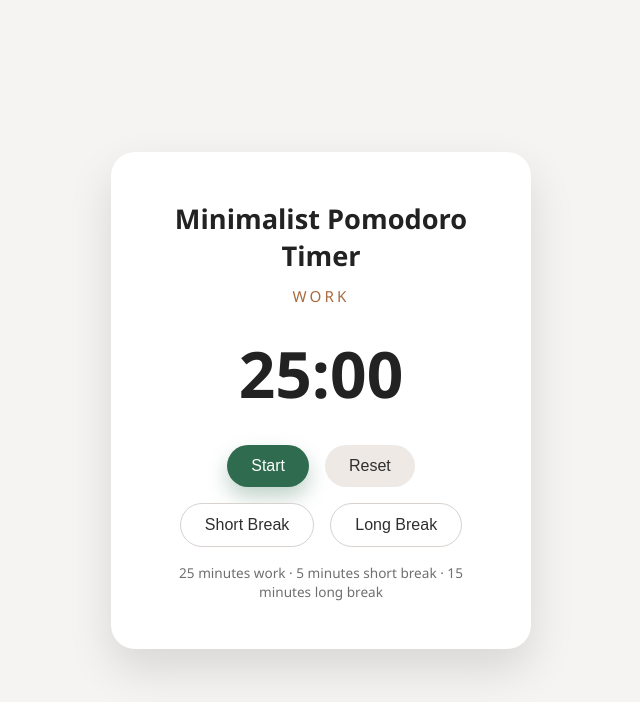
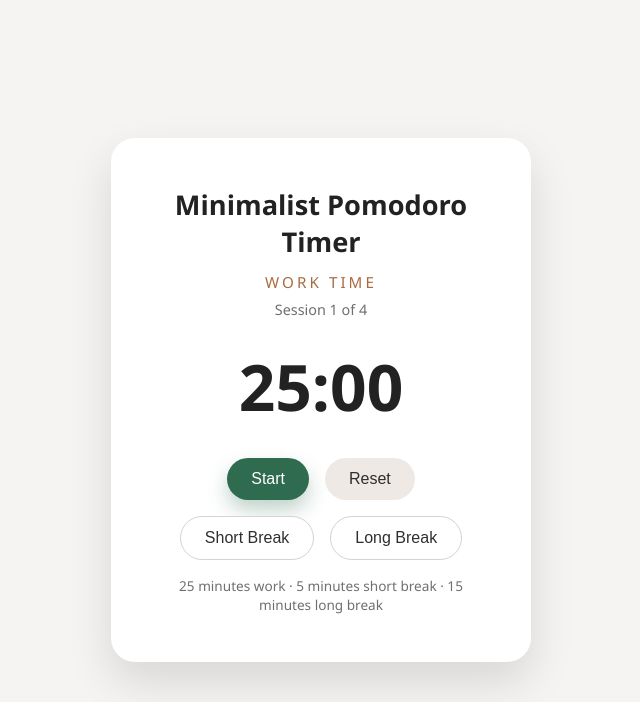
Before and after one commit to metanetabasova/Hakaton, a Flask app: page / in a window 1280 px wide. Shown: the top 702 px of the page, without its empty margins (319-959 px from the left). Run offline with Flask 3, Linux system fonts and the light colour scheme.

Commit message:
Add session counter and labeled break states

```diff
--- a/static/script.js
+++ b/static/script.js
@@ -1,5 +1,6 @@
 const timerDisplay = document.getElementById("timer");
 const sessionLabel = document.getElementById("session-label");
+const sessionCount = document.getElementById("session-count");
 const startBtn = document.getElementById("start-btn");
 const resetBtn = document.getElementById("reset-btn");
 const shortBreakBtn = document.getElementById("short-break-btn");
@@ -16,6 +17,7 @@ let isRunning = false;
 let isFocus = true;
 let intervalId = null;
 let completedFocusSessions = 0;
+let currentBreakType = "short";
 
 const formatTime = (seconds) => {
   const minutes = String(Math.floor(seconds / 60)).padStart(2, "0");
@@ -23,9 +25,22 @@ const formatTime = (seconds) => {
   return `${minutes}:${remainder}`;
 };
 
+const getSessionNumber = () => {
+  const completedInCycle = completedFocusSessions % cyclesUntilLongBreak;
+  if (isFocus) {
+    return completedInCycle + 1;
+  }
+  return completedInCycle === 0 ? cyclesUntilLongBreak : completedInCycle;
+};
+
 const updateDisplay = () => {
   timerDisplay.textContent = formatTime(timer);
-  sessionLabel.textContent = isFocus ? "Work" : "Break";
+  sessionLabel.textContent = isFocus
+    ? "Work Time"
+    : currentBreakType === "long"
+      ? "Long Break"
+      : "Short Break";
+  sessionCount.textContent = `Session ${getSessionNumber()} of ${cyclesUntilLongBreak}`;
   document.body.classList.toggle("work", isFocus);
   document.body.classList.toggle("break", !isFocus);
 };
@@ -34,6 +49,7 @@ const handleSessionEnd = () => {
   if (isFocus) {
     completedFocusSessions += 1;
     const isLongBreak = completedFocusSessions % cyclesUntilLongBreak === 0;
+    currentBreakType = isLongBreak ? "long" : "short";
     timer = isLongBreak ? longBreakDuration : shortBreakDuration;
     isFocus = false;
   } else {
@@ -73,14 +89,16 @@ const resetTimer = () => {
   isFocus = true;
   timer = focusDuration;
   completedFocusSessions = 0;
+  currentBreakType = "short";
   startBtn.textContent = "Start";
   updateDisplay();
 };
 
-const setBreak = (duration) => {
+const setBreak = (duration, breakType) => {
   clearInterval(intervalId);
   isRunning = false;
   isFocus = false;
+  currentBreakType = breakType;
   timer = duration;
   startBtn.textContent = "Start";
   updateDisplay();
@@ -88,7 +106,7 @@ const setBreak = (duration) => {
 
 startBtn.addEventListener("click", startTimer);
 resetBtn.addEventListener("click", resetTimer);
-shortBreakBtn.addEventListener("click", () => setBreak(shortBreakDuration));
-longBreakBtn.addEventListener("click", () => setBreak(longBreakDuration));
+shortBreakBtn.addEventListener("click", () => setBreak(shortBreakDuration, "short"));
+longBreakBtn.addEventListener("click", () => setBreak(longBreakDuration, "long"));
 
 updateDisplay();
--- a/static/style.css
+++ b/static/style.css
@@ -42,6 +42,12 @@ h1 {
   letter-spacing: 0.2em;
   text-transform: uppercase;
   color: #a86b3f;
+  margin-bottom: 8px;
+}
+
+.session-count {
+  font-size: 0.9rem;
+  color: #6f6f6f;
   margin-bottom: 24px;
 }
 
--- a/templates/index.html
+++ b/templates/index.html
@@ -9,7 +9,8 @@
 <body class="work">
   <main class="container">
     <h1>Minimalist Pomodoro Timer</h1>
-    <p class="session-label" id="session-label">Work</p>
+    <p class="session-label" id="session-label">Work Time</p>
+    <p class="session-count" id="session-count">Session 1 of 4</p>
 
     <div class="timer" id="timer">25:00</div>
 
```
